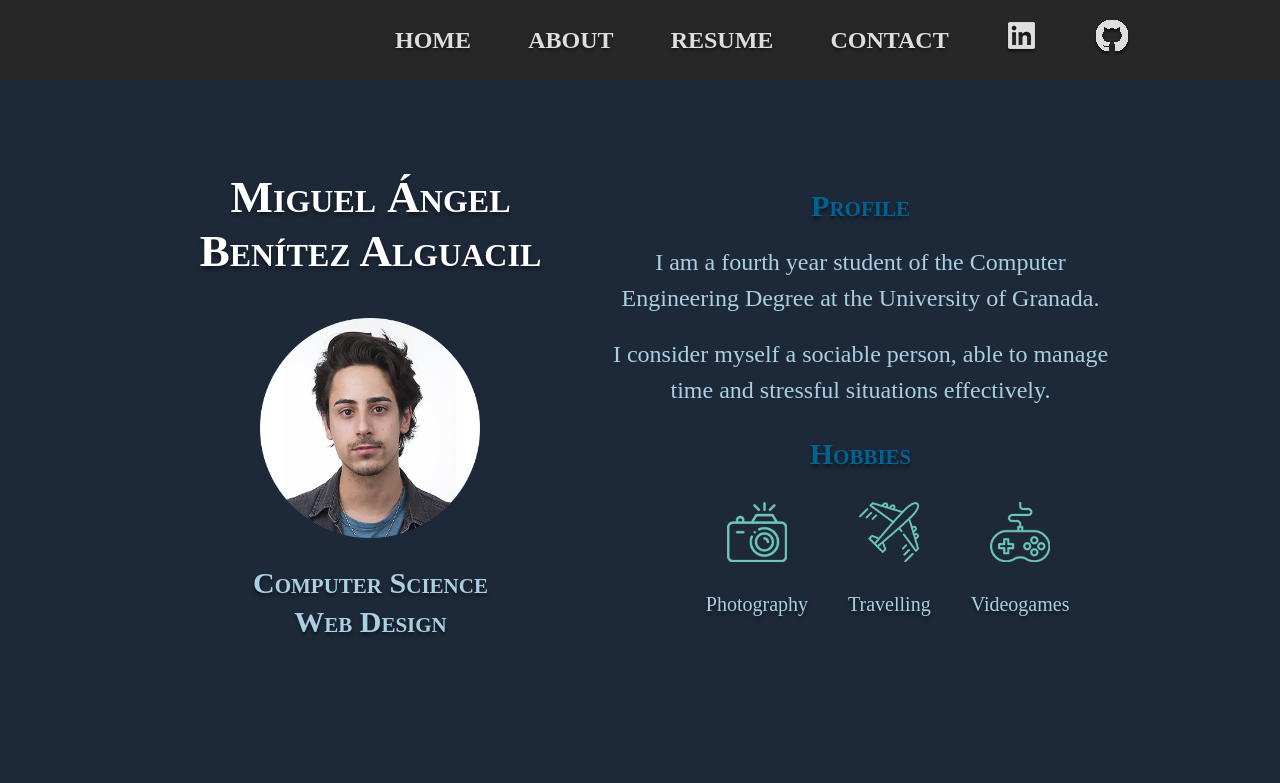
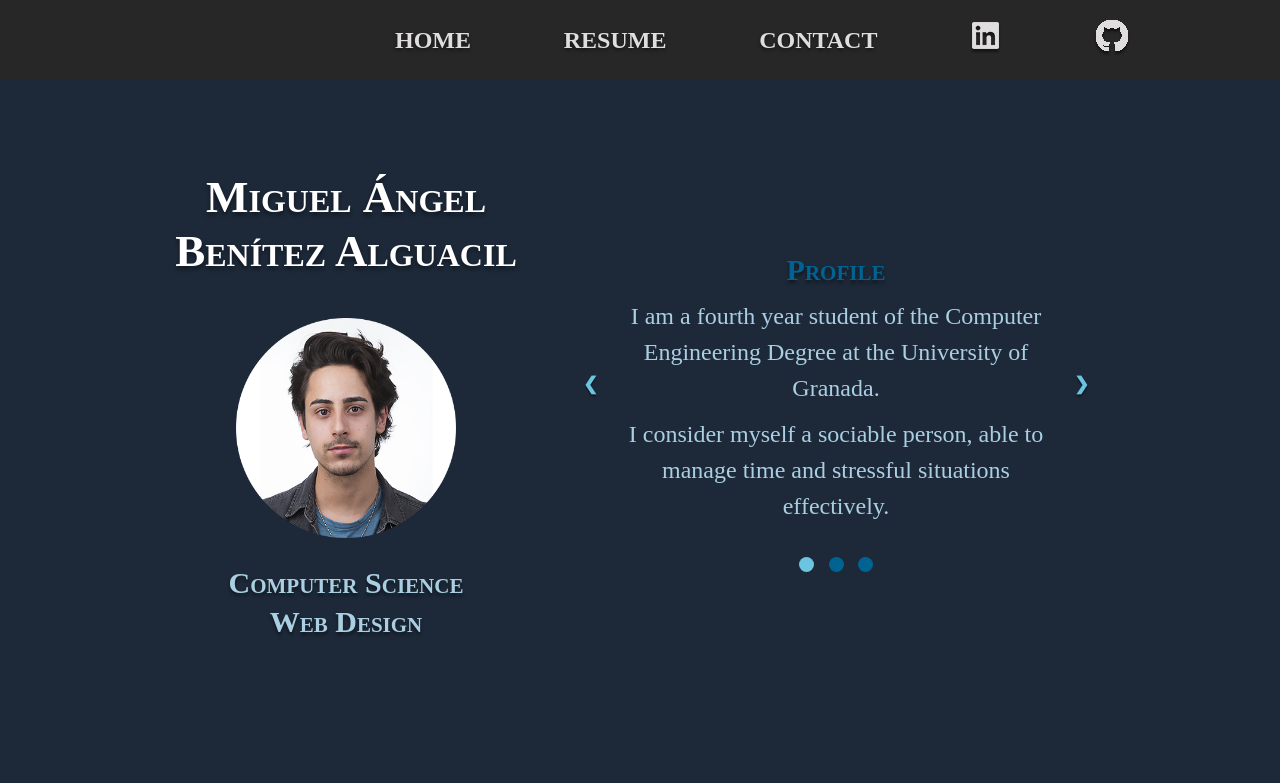
Before and after one commit to migue0418/Portfolio-Web, a plain HTML site: page index.html in a window 1280 px wide. Shown: the top 783 px of the page. Drawn offline with Linux system fonts and the light colour scheme.

Commit message:
Home Section Completed

```diff
--- a/functions.js
+++ b/functions.js
@@ -1,3 +1,45 @@
+// Home Slideshow
+var slideIndex = 1;
+showSlides(slideIndex);
+
+function moveSlides(n) {
+    slideIndex += n;
+    var slides = document.getElementsByClassName("slides");
+
+    if(slideIndex > slides.length){
+        slideIndex = 1;
+    }
+
+    if(slideIndex < 1){
+        slideIndex = slides.length;
+    }
+
+    showSlides();
+}
+
+function gotoSlide(n) {
+    slideIndex = n;
+    showSlides();
+}
+
+function showSlides() {
+    var i;
+    var slides = document.getElementsByClassName("slides");
+    var dots = document.getElementsByClassName("dot");
+
+    for (i=0; i<slides.length; i++){
+        slides[i].classList.add('hidden');
+    }
+
+    for (i=0; i<dots.length; i++){
+        dots[i].classList.remove('active');
+    }
+
+    slides[slideIndex-1].classList.remove('hidden');
+    dots[slideIndex-1].classList.add('active');
+}
+
+// Resume tabs
 function tabShowHide(idContent, idHeader){
     var tabs_header =["tabEducation", "tabCoding", "tabSoftware"];
     var tabs_content =["education", "coding", "software"];
--- a/index.html
+++ b/index.html
@@ -13,9 +13,8 @@
 <body>
     <header>
         <nav>
-            <a href="#">Home</a>
-            <a href="#">About</a>
-            <a href="#">Resume</a>
+            <a href="#home">Home</a>
+            <a href="#resume">Resume</a>
             <a href="#">Contact</a>
             <a href="https://www.linkedin.com/in/miguealguacil/">
                 <img src="assets/linkedin.png" alt="LinkedIn">
@@ -27,15 +26,43 @@
     </header>
     <main>
         <section id="home">
-            <div>
+            <div class="grid">
                 <h1>Miguel Ángel<br>Benítez Alguacil</h1>
                 <img src="assets/foto-perfil.png">
                 <h3>Computer Science<br>Web Design</h3>
             </div>
-            <div>
+            <div class="grid">
+                <!-- Slideshow container -->
+                <div class="slideshow">
+                    <a class="arrow" onclick="moveSlides(-1)">&#10094;</a>
+                    <div class="slides fade">
                         <h2>Profile</h2>
                         <p class="profile-text">I am a fourth year student of the Computer Engineering Degree at the University of Granada.</p>
                         <p class="profile-text">I consider myself a sociable person, able to manage time and stressful situations effectively.</p>
+                    </div>
+                    <div class="slides fade hidden">
+                        <h2>Aptitudes</h2>
+                        <p class="profile-text"><b>Organisational competences:</b> Leadership and responsibility. Ability to solve difficulties under pressure. </p>
+                        <p class="profile-text"><b>Communication skills:</b> Good comprehension and easy adaptation to multicultural environments.</p>
+                        <p class="profile-text"><b>Work-related competencies:</b> High initiative, commitment and motivation to learn new skills. Teamwork capacity. Proactivity and perseverance. </p>
+                    </div>
+                    <div class="slides fade hidden">
+                        <h2>Languages</h2>
+                        <div class="hobbies">
+                            <div>
+                                <h3>Spanish</h3>
+                                <p>Native</p>
+                            </div>
+                            <div>
+                                <h3>English</h3>
+                                <p>Advanced</p>
+                            </div>
+                            <div>
+                                <h3>French</h3>
+                                <p>Basic</p>
+                            </div>
+                        </div>
+                        <br>
                         <h2>Hobbies</h2>
                         <div class="hobbies">
                             <div>
@@ -50,6 +77,16 @@
                                 <img src="assets/joystick.png">
                                 <p>Videogames</p>
                             </div>
+                        </div>
+                    </div>
+                    <a class="arrow" onclick="moveSlides(1)">&#10095;</a>
+                </div>
+                <br>
+                <!-- Circles -->
+                <div class="dots-container">
+                    <span class="dot active" onclick="gotoSlide(1)"></span>
+                    <span class="dot" onclick="gotoSlide(2)"></span>
+                    <span class="dot" onclick="gotoSlide(3)"></span>
                 </div>
             </div>
         </section>
@@ -100,8 +137,7 @@
                     <ul>
                         <li>
                             <p>
-                                    Organisational competences: Leadership and
-                                    responsibility. Ability to solve difficulties under pressure.
+                                    In process...
                             </p>
                         </li>
                     </ul>
@@ -110,8 +146,7 @@
                     <ul>
                         <li>
                             <p>
-                                    Organisational competences: Leadership and
-                                    responsibility. Ability to solve difficulties under pressure.
+                                    In process...
                             </p>
                         </li>
                     </ul>
--- a/styles.css
+++ b/styles.css
@@ -1,3 +1,4 @@
+/*  COLORS  */
 :root {
     --dark-blue: rgb(29, 41, 57);
     --blue: #016392;
@@ -87,6 +88,10 @@ a {
     text-shadow: 0px 3px 3.6px rgba(0, 0, 0, 0.47);
 }
 
+.hobbies h3 {
+    font-size: 28px;
+}
+
 
 
 /*     CSS   */
@@ -97,7 +102,7 @@ body {
 }
 
 
-/* HEADER */
+/*** HEADER ***/
 header {
     padding: 20px 150px;
     background-color: var(--dark-grey);
@@ -126,18 +131,18 @@ header nav a {
 }
 
 
-/* MAIN */
+/*** MAIN ***/
 
 /*  Home Section    */
 #home {
     padding: 70px 150px;
     background-color: var(--dark-blue);
     display: grid;
-    grid-template-columns: 45% 55%;
+    grid-template-columns: 40% 60%;
     place-items: center;
 }
 
-#home div {
+.grid {
     display: grid;
     place-items: center;
     padding: 0px 20px;
@@ -150,16 +155,92 @@ header nav a {
 }
 
 #home .hobbies {
-    width: 70%;
     display: flex;
+    justify-content: space-between;
+}
+
+#home .hobbies div{
     place-items: center;
-    justify-content: space-between;
 }
 
 #home .hobbies img {
     width: 60px;
+    display: block;
+    margin: auto;
 }
 
+    /* Slideshow */
+    .slideshow {
+        display: flex;
+        justify-content: space-between;
+        align-items: center;
+        width: 100%;
+    }
+
+    .slides {
+        width: 80%;
+        place-items: center;
+    }
+
+    /* Arrows */
+    .arrow {
+        cursor: pointer;
+        width: auto;
+        padding: 16px;
+        margin: 0px 5px;
+        color: var(--light-blue);
+        font-weight: bold;
+        font-size: 18px;
+        transition: 0.6s ease;
+        border-radius: 0 3px 3px 0;
+        user-select: none;
+        text-shadow: 0px 2px 2px rgba(0, 0, 0, 0.5);
+    }
+
+    .arrow:hover {
+        color: var(--blue);
+    }
+
+    /* The dots/bullets/indicators */
+    .dots-container {
+        display: flex;
+        justify-content: space-evenly;
+        width: 100px;
+        margin-top: 5px;
+    }
+
+    .dot {
+        cursor: pointer;
+        height: 15px;
+        width: 15px;
+        margin: 0 2px;
+        background-color: var(--blue);
+        border-radius: 50%;
+        display: inline-block;
+        transition: background-color 0.6s ease;
+    }
+
+    .active, .dot:hover {
+        background-color: var(--light-blue);
+    }
+
+    /* Fading animation */
+    .fade {
+        -webkit-animation-name: fade;
+        -webkit-animation-duration: 1s;
+        animation-name: fade;
+        animation-duration: 1s;
+    }
+
+    @-webkit-keyframes fade {
+        from {opacity: .4}
+        to {opacity: 1}
+    }
+
+    @keyframes fade {
+        from {opacity: .4}
+        to {opacity: 1}
+    }
 
 /*  Resume Section    */
 #resume {
@@ -185,13 +266,8 @@ header nav a {
     margin-block: 25px 20px;
 }
 
-.tab:hover{
+.tab.active, .tab:hover {
     background-color: var(--blue);
-}
-
-.tab.active {
-    background-color: var(--blue);
-    border-radius: 0px 0px 0px 0px;
 }
 
 .tab.left {
@@ -234,7 +310,7 @@ header nav a {
     padding-right: 10px;
 }
 
-.hidden {
+#home .hidden {
     display: none;
 }
 
@@ -272,11 +348,15 @@ header nav a {
     color: var(--blue)
 }
 
+#resume .hidden {
+    display: none;
+}
+
 
 /*  Contact Section    */
 
 
-/* FOOTER */
+/*** FOOTER ***/
 footer {
     padding: 7px 150px;
     background-color: var(--dark-grey);
```
Also changed, not shown: 1 other file. Lines whose indentation alone changed are shown as unchanged.
